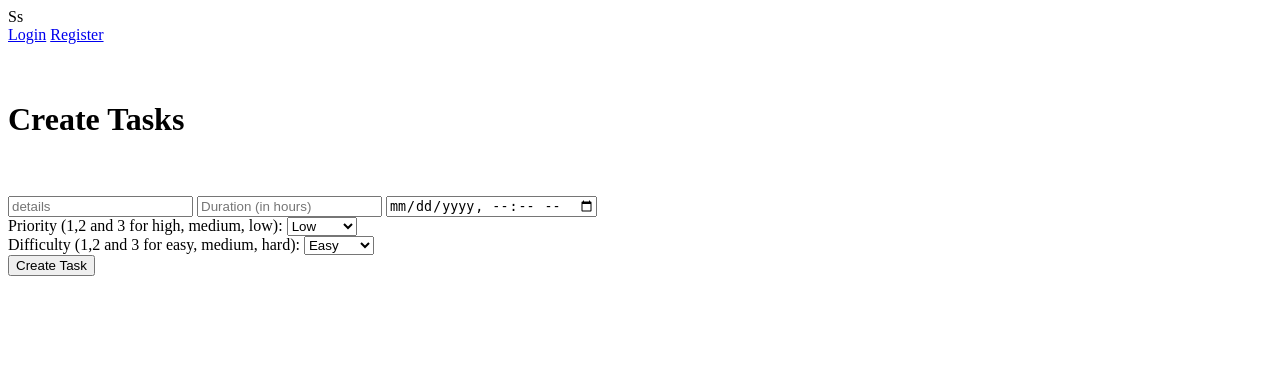
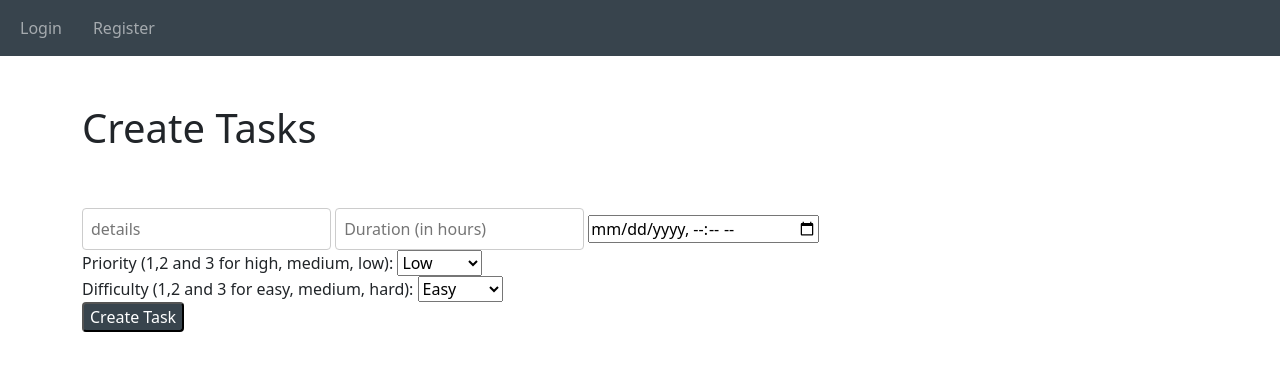
Before and after one commit to DeObjectifOne/CS-code, a Python web app: template Coding time!/website/templates/creation.html in a window 1280 px wide. Shown: the top 371 px of the page. Run offline with Jinja, Linux system fonts and the light colour scheme; the template is opened without the code that fills it, so the values that code supplies are empty; some libraries are stand-ins or nearby versions.

Commit message:
Update layout.html

```diff
--- a/Coding time!/website/templates/layout.html
+++ b/Coding time!/website/templates/layout.html
@@ -1,71 +1,185 @@
-Ss<!DOCTYPE html>
+<!DOCTYPE html>
 
 <html lang="en">
 
 <head>
 
     <meta charset="UTF-8">
-    <!--Makes the page able to dynamically fit onto any tab size-->
+
     <meta name="viewport" content="initial-scale=1, width=device-width">
 
-    <!--Creates a base title that is overidden by the page title-->
     <title>{% block title %}Name{% endblock %}</title>
 
-    <!--Imports my CSS functions-->
-    <link rel="stylesheet" href="{{ url_for('static', filename='css/style.css') }}">
+    <link
+        href="https://cdn.jsdelivr.net/npm/bootstrap@5.3.3/dist/css/bootstrap.min.css"
+        rel="stylesheet">
+
+    <link
+        href="https://cdn.jsdelivr.net/npm/bootstrap-icons/font/bootstrap-icons.css">
+
+    <link
+        href="https://cdn.datatables.net/1.12.1/css/jquery.dataTables.min.css">
+
+    <link
+        href="{{ url_for('static', filename='css/style.css') }}">
 
     <style>
 
-        /* Light Theme */
         body.light {
-            background-color: #ffffff;
-            color: #000000;
+            background-color: white;
+            color: black;
         }
 
-        /* Dark Theme */
         body.dark {
             background-color: #1a1a1a;
             color: #f5f5f5;
         }
 
-        /* Common Styles */
-        body {
-            transition: background-color 0.3s, color 0.3s;
+        .navbar {
+            background-color: #38444d !important;
+        }
+
+        .navbar-light .navbar-nav .nav-link {
+            color: white;
+        }
+
+        .navbar-light .navbar-nav .nav-link:hover {
+            background-color: rgb(179, 179, 192);
+        }
+
+        .navbar-nav {
+            display: flex;
+            gap: 15px;
+        }
+
+        input[type="text"],
+        input[type="password"],
+        input[type="email"],
+        input[type="number"],
+        input[type="username"] {
+            background-color: transparent;
+            color: inherit;
+            border: 1px solid #ccc;
+            padding: 8px;
+            border-radius: 4px;
+        }
+
+        button, input[type="submit"] {
+            background-color: #38444d;
+            color: white;
+            border-radius: 4px;
+            cursor: pointer;
+        }
+
+        button:hover, input[type="submit"]:hover {
+            background-color: lightgrey;
+        }
+
+        @media screen and (max-width: 600px) {
+            .navbar-collapse {
+                text-align: left;
+            }
+        }
+
+        ul.navbar-nav {
+            padding-left: 0;
+            margin-bottom: 0;
+        }
+
+        ul.navbar-nav li {
+            display: inline-block;
         }
 
     </style>
 
 </head>
 
-<body>
+<body class="{{ g.theme }}">
 
-    <!--Basic navbar for testing-->
-    <nav>
-
-    <nav>
-        <!--Only certain tabs can be accessed when the user is logged in-->
-        {% if user.is_authenticated %}
-            <a href="{{ url_for('views.home') }}">Home</a>
-            <a href="{{ url_for('views.create_task') }}">Add Task</a>
-            <a href="{{ url_for('views.settings') }}">Settings</a>
-            <a href="{{ url_for('auth.logout') }}">Logout</a>
-        {% else %}
-        <!--This is the same for when they are logged out-->
-            <a href="{{ url_for('auth.login') }}">Login</a>
-            <a href="{{ url_for('auth.register') }}">Register</a>
-        {% endif %}
-
+    <nav class="navbar navbar-expand-lg navbar-dark" style="background-color: #38444d;">
+        <div class="container-fluid">
+            <div class="navbar-nav">
+                {% if user.is_authenticated %}
+                    <a class="navbar-brand ms-auto" href="{{ url_for('views.home') }}">Home</a>
+                    <a class="nav-link" href="{{ url_for('utils.create_task') }}">Add Task</a>
+                    <a class="nav-link" href="{{ url_for('views.settings') }}">Settings</a>
+                    <a class="nav-link" href="{{ url_for('auth.logout') }}">Logout</a>
+                {% else %}
+                    <a class="nav-link" href="{{ url_for('auth.login') }}">Login</a>
+                    <a class="nav-link" href="{{ url_for('auth.register') }}">Register</a>
+                {% endif %}
+            </div>
+        </div>
     </nav>
 
-    </nav>
+    {% with messages = get_flashed_messages(with_categories=true) %}
+    {% if messages %}
+        {% for category, message in messages %}
+            <div class="alert alert-{{ category }} alert-dismissible fade show" role="alert">
+                {{ message }}
+                <button
+                    type="button"
+                    class="btn-close"
+                    data-bs-dismiss="alert"
+                    aria-label="Close"></button>
+            </div>
+        {% endfor %}
+    {% endif %}
+    {% endwith %}
 
     <!--Content block-->
     <!--Used to store that page's code-->
     <div class="container">
+        {% block content %}{% endblock %}
+    </div>
 
-        {% block content %}{% endblock %}
+    <script
+        src="https://code.jquery.com/jquery-3.6.0.min.js"
+        crossorigin="anonymous">
+    </script>
 
-    </div>
+    <script
+        src="https://cdn.jsdelivr.net/npm/bootstrap@5.3.3/dist/js/bootstrap.bundle.min.js"
+        crossorigin="anonymous">
+    </script>
+
+
+    <script
+        src="https://cdn.datatables.net/1.12.1/js/jquery.dataTables.min.js">
+    </script>
+
+    <script
+        type="text/javascript"
+        src="{{ url_for('static', filename='index.js') }}">
+    </script>
+
+    <script>
+
+        const lightModeRadio = document.getElementById('lightMode');
+        const darkModeRadio = document.getElementById('darkMode');
+
+        document.addEventListener('DOMContentLoaded', function () {
+            const savedTheme = localStorage.getItem('theme');
+            if (savedTheme) {
+                document.body.className = savedTheme;
+                if (savedTheme === 'dark') {
+                    darkModeRadio.checked = true;
+                } else {
+                    lightModeRadio.checked = true;
+                }
+            }
+        });
+
+        lightModeRadio.addEventListener('change', () => {
+            document.body.className = 'light';
+            localStorage.setItem('theme', 'light');
+        });
+
+        darkModeRadio.addEventListener('change', () => {
+            document.body.className = 'dark';
+            localStorage.setItem('theme', 'dark');
+        });
+    </script>
 
 </body>
 
```
